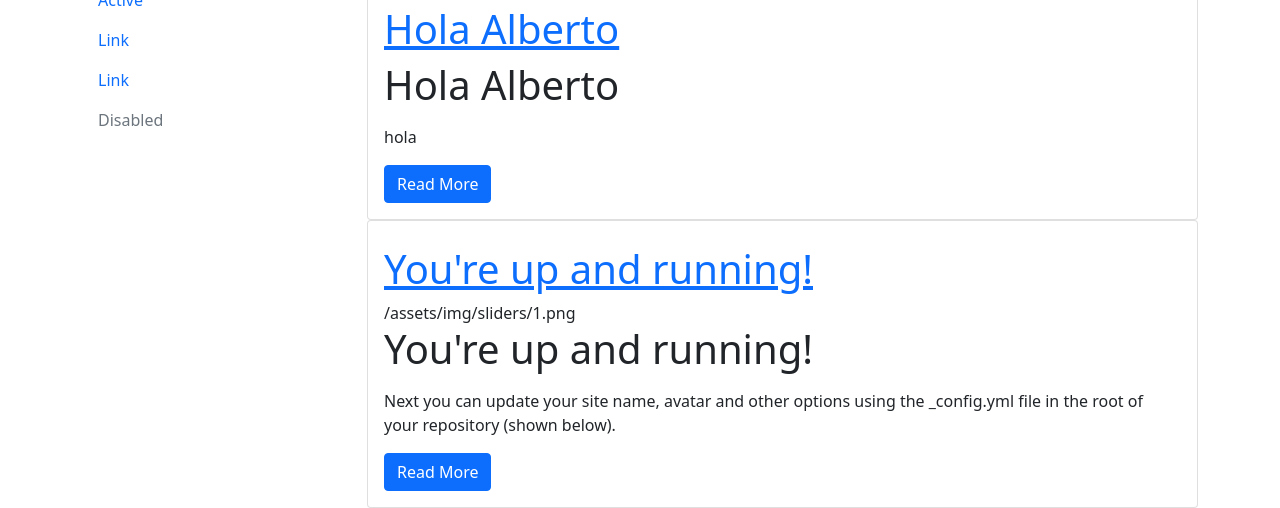
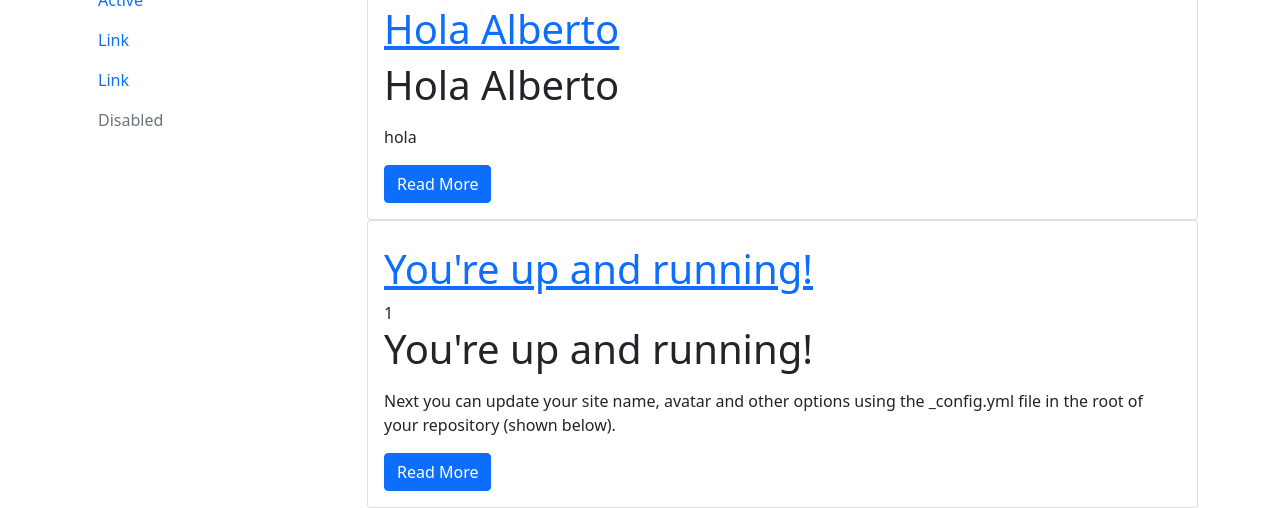
Before and after one commit to vanevrb2/hola, a Jekyll site: the page built from index.md, in a window 1280 px wide. Shown: the part 762-1270 px from the top of the page. Built offline with Jekyll 4.4.1, drawn with Linux system fonts in a browser that asks for light colours.

Commit message:
Update 2014-3-3-Hello-World.md

```diff
--- a/_posts/2014-3-3-Hello-World.md
+++ b/_posts/2014-3-3-Hello-World.md
@@ -1,7 +1,7 @@
 ---
 layout: post
 title: You're up and running!
-image: /assets/img/sliders/1.png
+image: 1
 ---
 
 Next you can update your site name, avatar and other options using the _config.yml file in the root of your repository (shown below).
```
